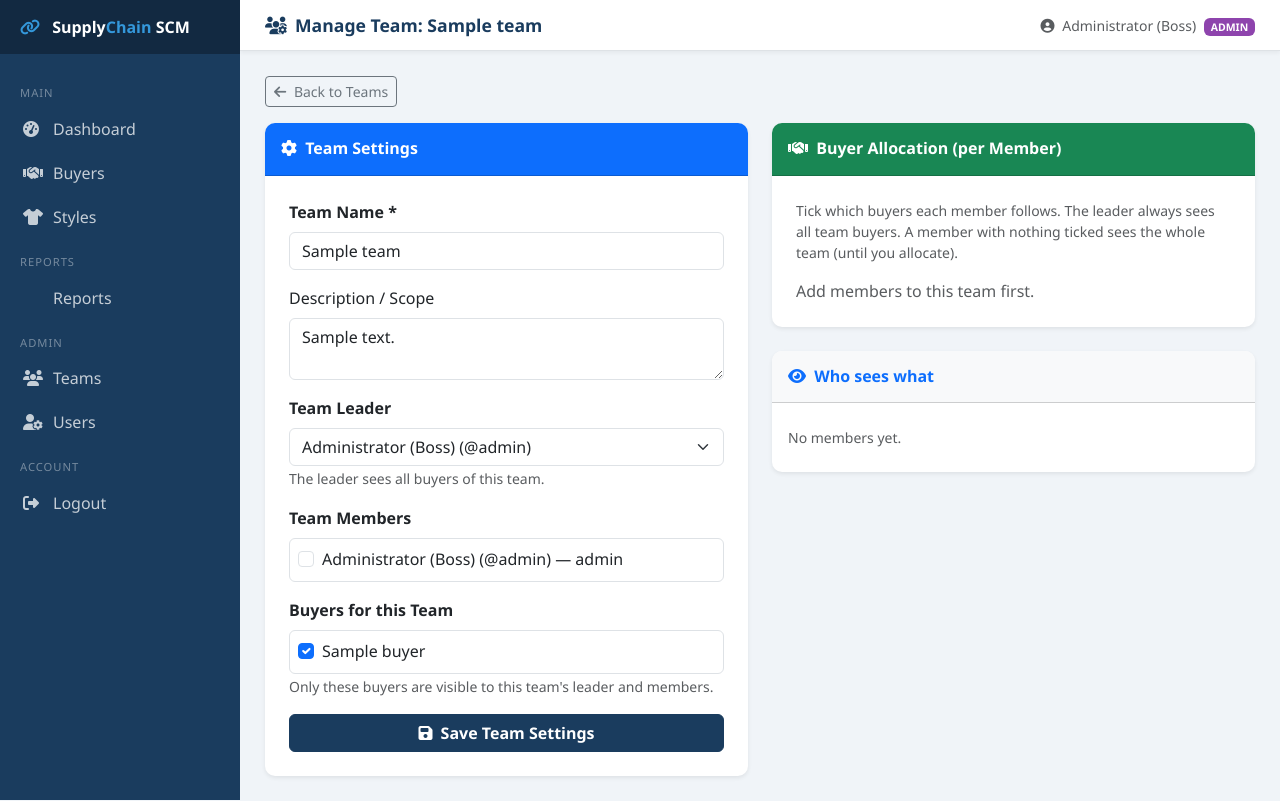
After one commit to arafatovo77/SupplyChain-Software, a Flask app: page /teams/1 in a window 1280 px wide. The commit adds this page. Run offline with Flask 3, Linux system fonts and the light colour scheme; a user stored in the database is signed in; tables that the repository leaves empty hold one stand-in row (values such as "Sample post").

Commit message:
Add files via upload

```diff
--- /dev/null
+++ b/templates/team_detail.html
@@ -0,0 +1,136 @@
+{% extends 'base.html' %}
+{% block title %}Manage Team {{ team.name }} - SCM{% endblock %}
+{% block page_title %}<i class="fas fa-users-cog me-2"></i>Manage Team: {{ team.name }}{% endblock %}
+{% block content %}
+<div class="mb-3">
+  <a href="{{ url_for('teams') }}" class="btn btn-outline-secondary btn-sm">
+    <i class="fas fa-arrow-left me-1"></i> Back to Teams
+  </a>
+</div>
+
+<div class="row g-4">
+  <!-- Team settings -->
+  <div class="col-lg-6">
+    <div class="card shadow-sm border-0">
+      <div class="card-header bg-primary text-white py-3">
+        <h6 class="mb-0 fw-bold"><i class="fas fa-cog me-1"></i> Team Settings</h6>
+      </div>
+      <div class="card-body p-4">
+        <form action="{{ url_for('update_team', tid=team.id) }}" method="POST">
+          <div class="mb-3">
+            <label class="form-label fw-bold">Team Name *</label>
+            <input type="text" name="name" class="form-control" value="{{ team.name }}" required>
+          </div>
+          <div class="mb-3">
+            <label class="form-label">Description / Scope</label>
+            <textarea name="description" class="form-control" rows="2">{{ team.description or '' }}</textarea>
+          </div>
+          <div class="mb-3">
+            <label class="form-label fw-bold">Team Leader</label>
+            <select name="leader_id" class="form-select">
+              <option value="">-- No Leader --</option>
+              {% for u in users %}
+              <option value="{{ u.id }}" {% if team.leader_id == u.id %}selected{% endif %}>{{ u.full_name }} (@{{ u.username }})</option>
+              {% endfor %}
+            </select>
+            <small class="text-muted">The leader sees all buyers of this team.</small>
+          </div>
+          <div class="mb-3">
+            <label class="form-label fw-bold">Team Members</label>
+            <div class="border rounded p-2" style="max-height: 180px; overflow-y: auto;">
+              {% for u in users %}
+              <div class="form-check">
+                <input class="form-check-input" type="checkbox" name="member_ids" value="{{ u.id }}" id="m{{ u.id }}" {% if u.team_id == team.id %}checked{% endif %}>
+                <label class="form-check-label" for="m{{ u.id }}">{{ u.full_name }} (@{{ u.username }}) — {{ u.role }}</label>
+              </div>
+              {% endfor %}
+            </div>
+          </div>
+          <div class="mb-3">
+            <label class="form-label fw-bold">Buyers for this Team</label>
+            <div class="border rounded p-2" style="max-height: 180px; overflow-y: auto;">
+              {% for b in buyers %}
+              <div class="form-check">
+                <input class="form-check-input" type="checkbox" name="buyer_ids" value="{{ b.id }}" id="b{{ b.id }}" {% if b in team.buyers %}checked{% endif %}>
+                <label class="form-check-label" for="b{{ b.id }}">{{ b.name }}</label>
+              </div>
+              {% endfor %}
+            </div>
+            <small class="text-muted">Only these buyers are visible to this team's leader and members.</small>
+          </div>
+          <button type="submit" class="btn btn-primary w-100 fw-semibold">
+            <i class="fas fa-save me-1"></i> Save Team Settings
+          </button>
+        </form>
+      </div>
+    </div>
+  </div>
+
+  <!-- Buyer allocation per member -->
+  <div class="col-lg-6">
+    <div class="card shadow-sm border-0">
+      <div class="card-header bg-success text-white py-3">
+        <h6 class="mb-0 fw-bold"><i class="fas fa-handshake me-1"></i> Buyer Allocation (per Member)</h6>
+      </div>
+      <div class="card-body p-4">
+        <p class="text-muted small">Tick which buyers each member follows. The leader always sees all team buyers. A member with nothing ticked sees the whole team (until you allocate).</p>
+        {% if team.members and team.buyers %}
+        <form action="{{ url_for('allocate_buyers', tid=team.id) }}" method="POST">
+          {% for m in team.members %}
+          <div class="border rounded p-3 mb-3">
+            <div class="fw-bold mb-2">
+              {{ m.full_name }} <small class="text-muted">@{{ m.username }} — {{ m.role }}</small>
+              {% if team.leader_id == m.id %}
+              <span class="badge bg-warning text-dark ms-1">Leader</span>
+              {% endif %}
+            </div>
+            <div class="d-flex flex-wrap gap-3">
+              {% for b in team.buyers %}
+              <div class="form-check">
+                <input class="form-check-input" type="checkbox" name="alloc_{{ m.id }}" value="{{ b.id }}" id="a{{ m.id }}_{{ b.id }}" {% if b in m.buyers %}checked{% endif %}>
+                <label class="form-check-label" for="a{{ m.id }}_{{ b.id }}">{{ b.name }}</label>
+              </div>
+              {% endfor %}
+            </div>
+          </div>
+          {% endfor %}
+          <button type="submit" class="btn btn-success w-100 fw-semibold">
+            <i class="fas fa-save me-1"></i> Save Buyer Allocation
+          </button>
+        </form>
+        {% else %}
+        <p class="text-muted mb-0">
+          {% if not team.members %}Add members to this team first.{% endif %}
+          {% if not team.buyers %}Add buyers to this team first.{% endif %}
+        </p>
+        {% endif %}
+      </div>
+    </div>
+
+    <!-- Current access summary -->
+    <div class="card shadow-sm border-0 mt-4">
+      <div class="card-header bg-light py-3">
+        <h6 class="mb-0 fw-bold text-primary"><i class="fas fa-eye me-1"></i> Who sees what</h6>
+      </div>
+      <div class="card-body p-3">
+        <ul class="list-group list-group-flush">
+          {% for m in team.members %}
+          <li class="list-group-item px-0 py-2">
+            <strong>{{ m.full_name }}</strong>
+            {% if team.leader_id == m.id %}
+            <span class="badge bg-warning text-dark">Leader — all team buyers</span>
+            {% elif m.buyers %}
+            <span class="text-muted small">sees: {{ m.buyers|map(attribute='name')|join(', ') }}</span>
+            {% else %}
+            <span class="text-muted small">sees: whole team (no allocation yet)</span>
+            {% endif %}
+          </li>
+          {% else %}
+          <li class="list-group-item px-0 text-muted small">No members yet.</li>
+          {% endfor %}
+        </ul>
+      </div>
+    </div>
+  </div>
+</div>
+{% endblock %}
```
Also changed, not shown: templates/import_styles.html (+14 -0 lines), templates/styles.html (+11 -2 lines), templates/teams.html (+55 -4 lines).
